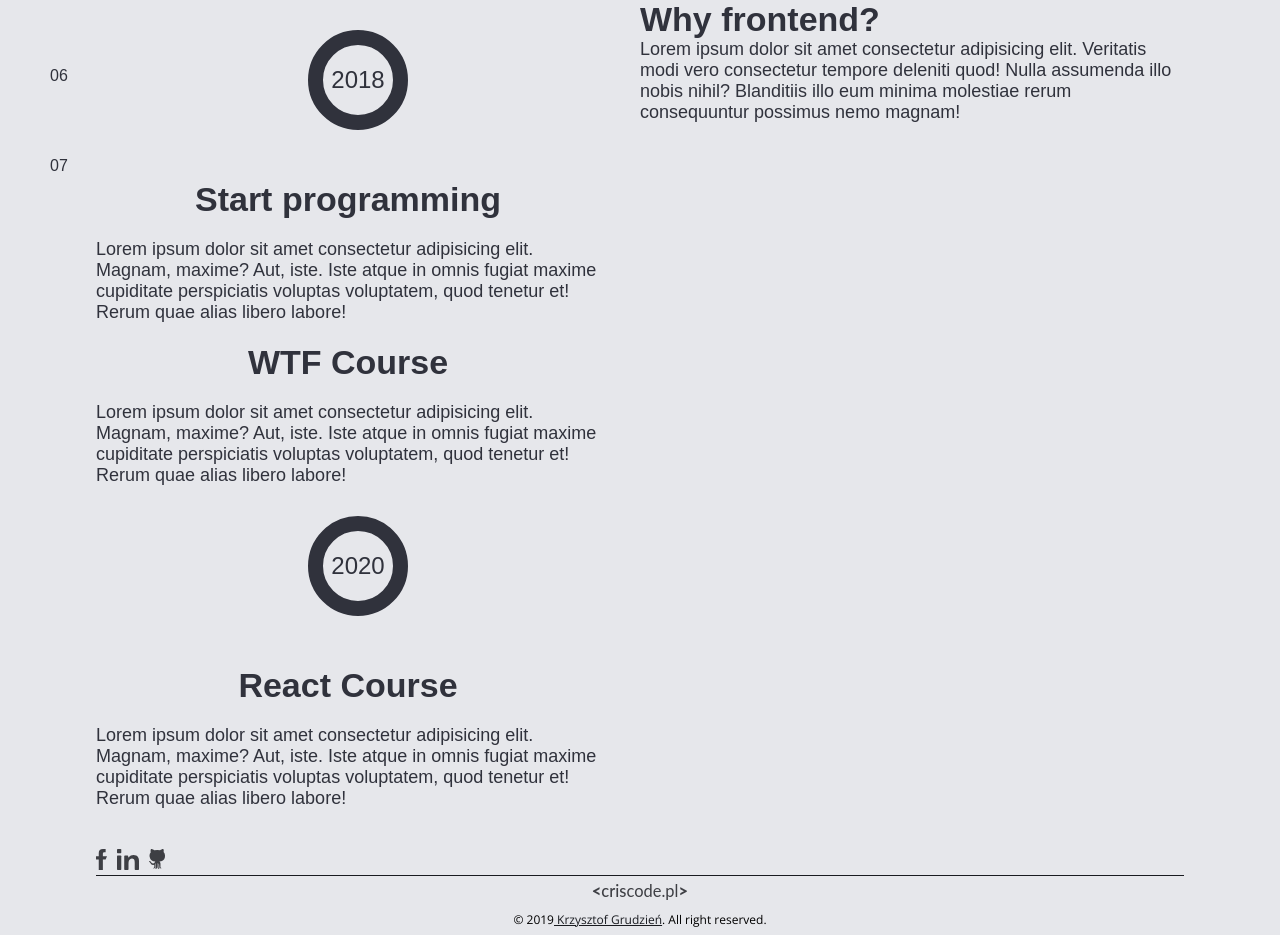
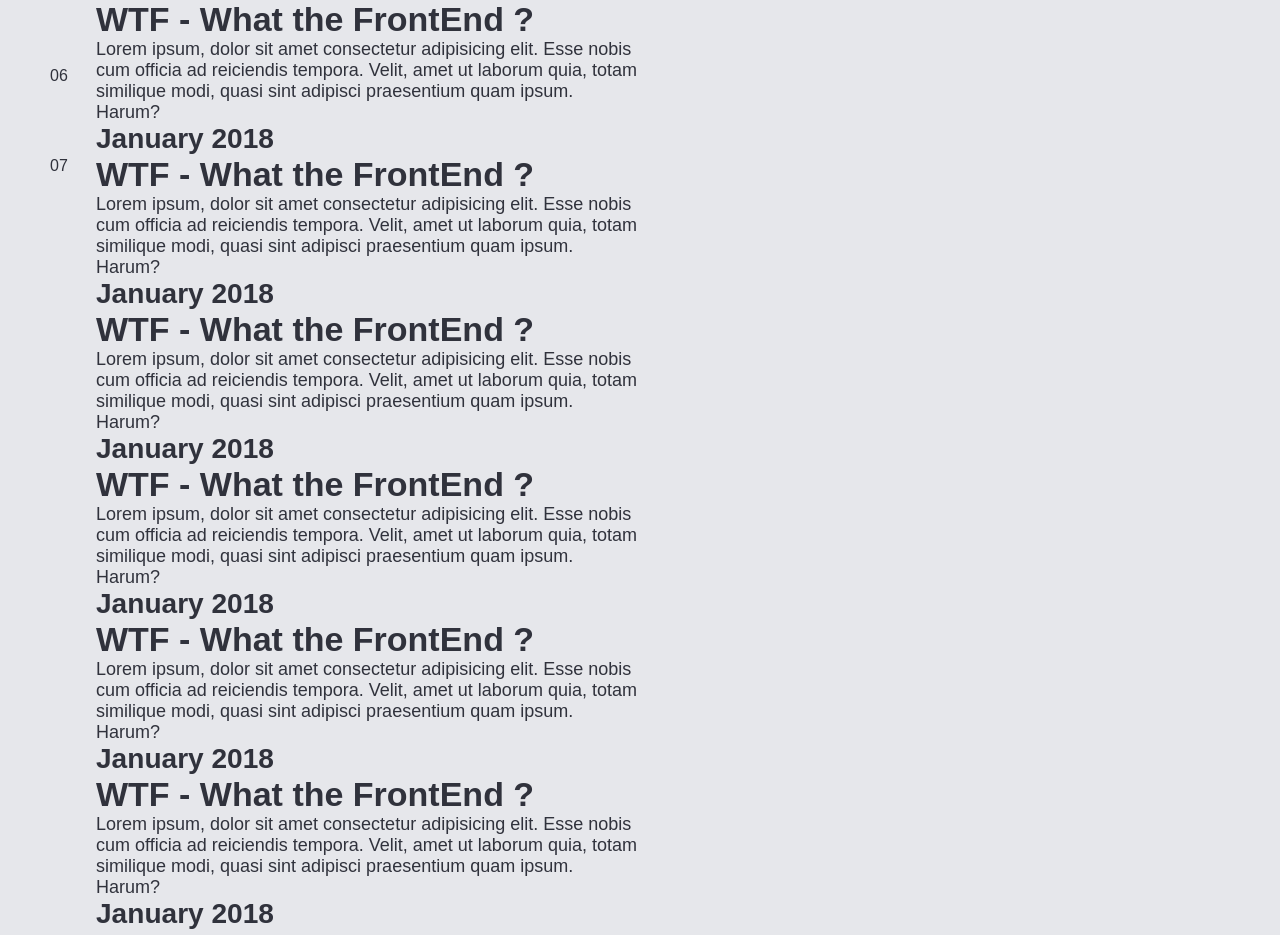
Before and after one commit to KrzysztofGrudzien/krzysztofgrudzien, a React (Create React App) app: page /roadmap in a window 1280 px wide. Shown: the part 490-1425 px from the top of the page. Built offline with nearby package versions, Linux system fonts and the light colour scheme; a web font is replaced by a local one.

Commit message:
fix(component): change structure of component

```diff
--- a/src/pages/ITRoadMap.js
+++ b/src/pages/ITRoadMap.js
@@ -6,30 +6,74 @@ const ITRoadMap = () => {
             <section className={styles.roadmap}>
                 <div className={styles.roadmap__hero}></div>
                 <h1 className={styles.roadmap__title}>IT roadmap</h1>
-                <div className={styles.roadmap__wrapper}>
-                    <div className={styles.part__number}>
-                        <span className={styles.part__numberText}>2018</span>
-                    </div>
-                    <section className={styles.part}>
-                        <h2 className={styles.part__title}>Start programming</h2>
-                        <p className={styles.part__description}>Lorem ipsum dolor sit amet consectetur adipisicing elit. Magnam, maxime? Aut, iste. Iste atque in omnis fugiat maxime cupiditate perspiciatis voluptas voluptatem, quod tenetur et! Rerum quae alias libero labore!</p>
-                    </section>
-                    <section className={styles.part}>
-                        <h2 className={styles.part__title}>WTF Course</h2>
-                        <p className={styles.part__description}>Lorem ipsum dolor sit amet consectetur adipisicing elit. Magnam, maxime? Aut, iste. Iste atque in omnis fugiat maxime cupiditate perspiciatis voluptas voluptatem, quod tenetur et! Rerum quae alias libero labore!</p>
-                    </section>
-                    <div className={styles.part__number}>
-                        <span className={styles.part__numberText}>2020</span>
-                    </div>
-                    <section className={styles.part}>
-                        <h2 className={styles.part__title}>React Course</h2>
-                        <p className={styles.part__description}>Lorem ipsum dolor sit amet consectetur adipisicing elit. Magnam, maxime? Aut, iste. Iste atque in omnis fugiat maxime cupiditate perspiciatis voluptas voluptatem, quod tenetur et! Rerum quae alias libero labore!</p>
-                    </section>
+                <div className={styles.timeline}>
+                    <ul className={styles.timeline__list}>
+                        <li className={styles.timeline__item}>
+                            <article className={styles.article}>
+                                <h2 className={styles.article__title}>WTF - What the FrontEnd ?</h2>
+                                <p className={styles.article__description}>Lorem ipsum, dolor sit amet consectetur adipisicing elit. Esse nobis cum officia ad reiciendis tempora. Velit, amet ut laborum quia, totam similique modi, quasi sint adipisci praesentium quam ipsum. Harum?</p>
+                            </article>
+                            <div className={styles.time}>
+                                <h3 className={styles.time__title}>January 2018</h3>
+                            </div>
+                        </li>
+                        <li className={styles.timeline__item}>
+                            <article className={styles.article}>
+                                <h2 className={styles.article__title}>WTF - What the FrontEnd ?</h2>
+                                <p className={styles.article__description}>Lorem ipsum, dolor sit amet consectetur adipisicing elit. Esse nobis cum officia ad reiciendis tempora. Velit, amet ut laborum quia, totam similique modi, quasi sint adipisci praesentium quam ipsum. Harum?</p>
+                            </article>
+                            <div className={styles.time}>
+                                <h3 className={styles.time__title}>January 2018</h3>
+                            </div>
+                        </li>
+                        <li className={styles.timeline__item}>
+                            <article className={styles.article}>
+                                <h2 className={styles.article__title}>WTF - What the FrontEnd ?</h2>
+                                <p className={styles.article__description}>Lorem ipsum, dolor sit amet consectetur adipisicing elit. Esse nobis cum officia ad reiciendis tempora. Velit, amet ut laborum quia, totam similique modi, quasi sint adipisci praesentium quam ipsum. Harum?</p>
+                            </article>
+                            <div className={styles.time}>
+                                <h3 className={styles.time__title}>January 2018</h3>
+                            </div>
+                        </li>
+                        <li className={styles.timeline__item}>
+                            <article className={styles.article}>
+                                <h2 className={styles.article__title}>WTF - What the FrontEnd ?</h2>
+                                <p className={styles.article__description}>Lorem ipsum, dolor sit amet consectetur adipisicing elit. Esse nobis cum officia ad reiciendis tempora. Velit, amet ut laborum quia, totam similique modi, quasi sint adipisci praesentium quam ipsum. Harum?</p>
+                            </article>
+                            <div className={styles.time}>
+                                <h3 className={styles.time__title}>January 2018</h3>
+                            </div>
+                        </li>
+                        <li className={styles.timeline__item}>
+                            <article className={styles.article}>
+                                <h2 className={styles.article__title}>WTF - What the FrontEnd ?</h2>
+                                <p className={styles.article__description}>Lorem ipsum, dolor sit amet consectetur adipisicing elit. Esse nobis cum officia ad reiciendis tempora. Velit, amet ut laborum quia, totam similique modi, quasi sint adipisci praesentium quam ipsum. Harum?</p>
+                            </article>
+                            <div className={styles.time}>
+                                <h3 className={styles.time__title}>January 2018</h3>
+                            </div>
+                        </li>
+                        <li className={styles.timeline__item}>
+                            <article className={styles.article}>
+                                <h2 className={styles.article__title}>WTF - What the FrontEnd ?</h2>
+                                <p className={styles.article__description}>Lorem ipsum, dolor sit amet consectetur adipisicing elit. Esse nobis cum officia ad reiciendis tempora. Velit, amet ut laborum quia, totam similique modi, quasi sint adipisci praesentium quam ipsum. Harum?</p>
+                            </article>
+                            <div className={styles.time}>
+                                <h3 className={styles.time__title}>January 2018</h3>
+                            </div>
+                        </li>
+                        <li className={styles.timeline__item}>
+                            <article className={styles.article}>
+                                <h2 className={styles.article__title}>WTF - What the FrontEnd ?</h2>
+                                <p className={styles.article__description}>Lorem ipsum, dolor sit amet consectetur adipisicing elit. Esse nobis cum officia ad reiciendis tempora. Velit, amet ut laborum quia, totam similique modi, quasi sint adipisci praesentium quam ipsum. Harum?</p>
+                            </article>
+                            <div className={styles.time}>
+                                <h3 className={styles.time__title}>January 2018</h3>
+                            </div>
+                        </li>
+                        <div className={styles.timeline__clearFix}></div>
+                    </ul>
                 </div>
-                <article className={styles.article}>
-                    <h2 className={styles.article__title}>Why frontend?</h2>
-                    <p className={styles.article__description}>Lorem ipsum dolor sit amet consectetur adipisicing elit. Veritatis modi vero consectetur tempore deleniti quod! Nulla assumenda illo nobis nihil? Blanditiis illo eum minima molestiae rerum consequuntur possimus nemo magnam!</p>
-                </article>
             </section>
         </main>
     )
```
